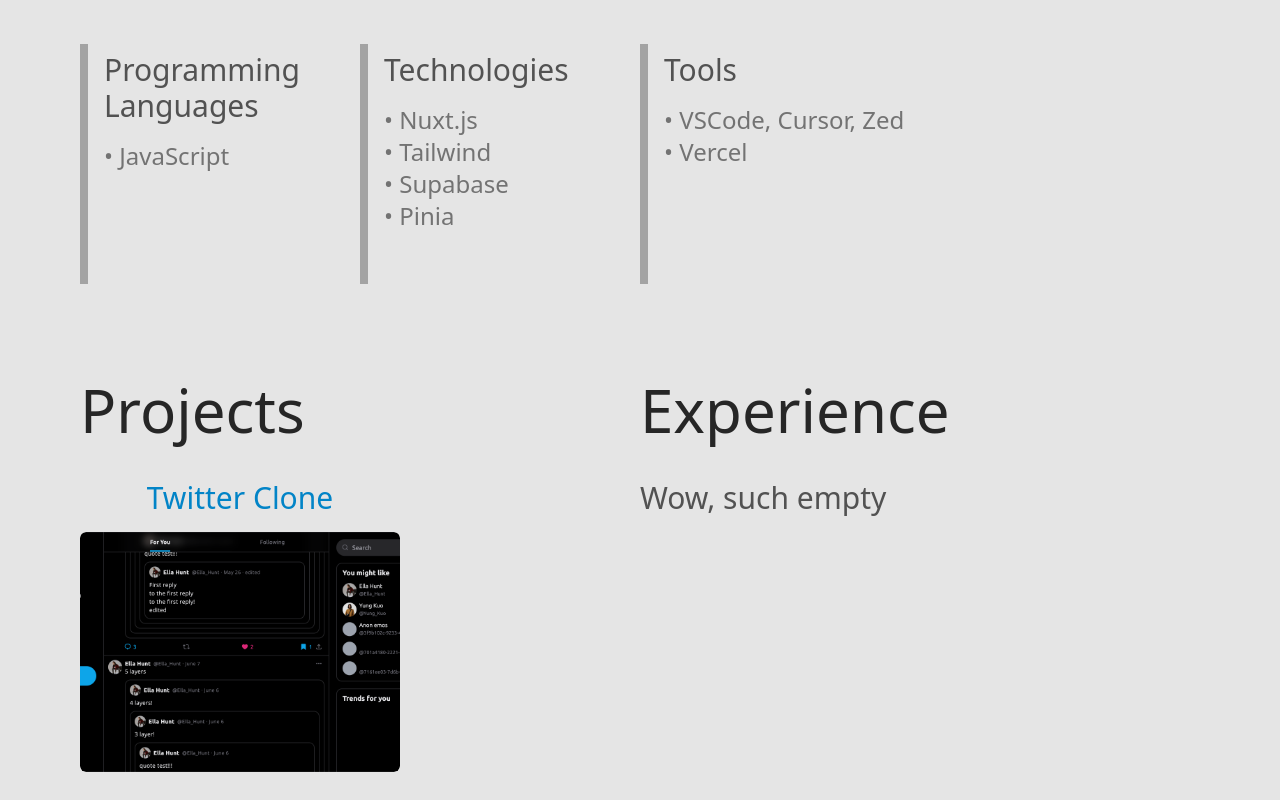
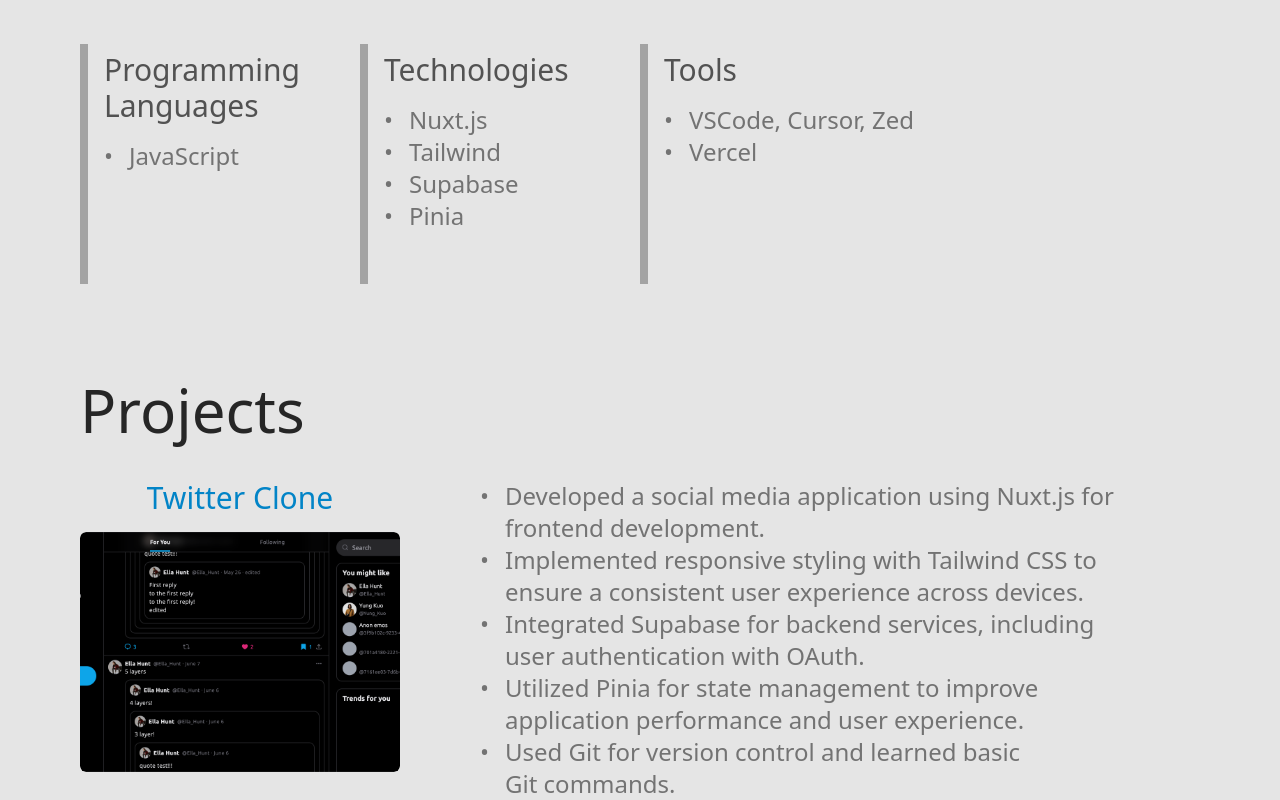
Before and after one commit to Yung-Kuo/my-blog, a Nuxt app: page /resume in a window 1280 px wide. Shown: the part 520-1320 px from the top of the page. Built offline with nearby package versions, Linux system fonts and the light colour scheme; no server answers.

Commit message:
update resume

```diff
--- a/components/UI/Section.vue
+++ b/components/UI/Section.vue
@@ -16,7 +16,7 @@
       <slot name="title" :isExpand="isExpand" />
     </div>
     <div class="h-4 xl:h-10" />
-    <div class="min-h-20 w-max max-w-full">
+    <div class="min-h-20 w-max max-w-full overflow-hidden">
       <Transition
         enter-active-class="transition-all duration-500"
         enter-from-class="opacity-0 max-h-0"
--- a/components/UI/Title/List.vue
+++ b/components/UI/Title/List.vue
@@ -1,8 +1,9 @@
 <template>
-  <li>
-    <h3
-      class="w-max text-xl text-neutral-500 transition-all dark:text-neutral-500 xl:text-2xl"
-    >
+  <li
+    class="flex w-full gap-4 text-pretty text-xl text-neutral-500 transition-all dark:text-neutral-500 xl:text-2xl"
+  >
+    <h3>•</h3>
+    <h3 class="w-full">
       <slot />
     </h3>
   </li>
--- a/pages/resume.vue
+++ b/pages/resume.vue
@@ -25,7 +25,7 @@
             <UITitleSub noHover>Programming<br />Languages</UITitleSub>
             <div class="h-4" />
             <ul>
-              <UITitleList>• JavaScript</UITitleList>
+              <UITitleList>JavaScript</UITitleList>
             </ul>
           </div>
           <div
@@ -34,10 +34,10 @@
             <UITitleSub noHover>Technologies</UITitleSub>
             <div class="h-4" />
             <ul>
-              <UITitleList>• Nuxt.js</UITitleList>
-              <UITitleList>• Tailwind</UITitleList>
-              <UITitleList>• Supabase</UITitleList>
-              <UITitleList>• Pinia</UITitleList>
+              <UITitleList>Nuxt.js</UITitleList>
+              <UITitleList>Tailwind</UITitleList>
+              <UITitleList>Supabase</UITitleList>
+              <UITitleList>Pinia</UITitleList>
             </ul>
           </div>
           <div
@@ -46,28 +46,52 @@
             <UITitleSub noHover>Tools</UITitleSub>
             <div class="h-4" />
             <ul>
-              <UITitleList>• VSCode, Cursor, Zed</UITitleList>
-              <UITitleList>• Vercel</UITitleList>
+              <UITitleList>VSCode, Cursor, Zed</UITitleList>
+              <UITitleList>Vercel</UITitleList>
             </ul>
           </div>
         </div>
       </template>
     </UISection>
     <!--  -->
-    <div class="flex flex-wrap gap-10 xl:gap-0">
+    <!-- <div class="flex flex-wrap gap-10 xl:gap-0"> -->
     <!-- Projects -->
-      <UISection expand class="max-w-screen-md xl:w-1/2 2xl:w-1/3">
+    <UISection expand>
       <template #title="titleProps">
         <UITitleMain expand :isExpand="titleProps.isExpand"
           >Projects</UITitleMain
         >
       </template>
-        <template #sub>
+      <template #content>
+        <div class="flex w-full flex-col gap-10 md:flex-row md:gap-20 md:pr-20">
           <ProjectsTwitterClone />
+          <ul>
+            <UITitleList
+              >Developed a social media application using Nuxt.js for frontend
+              development.</UITitleList
+            >
+            <UITitleList
+              >Implemented responsive styling with Tailwind CSS to ensure a
+              consistent user experience across devices.</UITitleList
+            >
+            <UITitleList
+              >Integrated Supabase for backend services, including user
+              authentication with OAuth.</UITitleList
+            >
+            <UITitleList
+              >Utilized Pinia for state management to improve application
+              performance and user experience.</UITitleList
+            >
+            <UITitleList
+              >Used Git for version control and learned basic Git
+              commands.</UITitleList
+            >
+          </ul>
+        </div>
       </template>
     </UISection>
     <!-- Experience -->
-      <UISection expand class="max-w-full xl:w-1/2 2xl:w-1/3">
+    <UISection expand>
       <template #title="titleProps">
         <UITitleMain expand :isExpand="titleProps.isExpand"
           >Experience</UITitleMain
@@ -77,7 +101,7 @@
         <UITitleSub noHover>Wow, such empty</UITitleSub>
       </template>
     </UISection>
-    </div>
+    <!-- </div> -->
     <!--  -->
     <UISection>
       <template #title>
```
Lines whose indentation alone changed are shown as unchanged.
